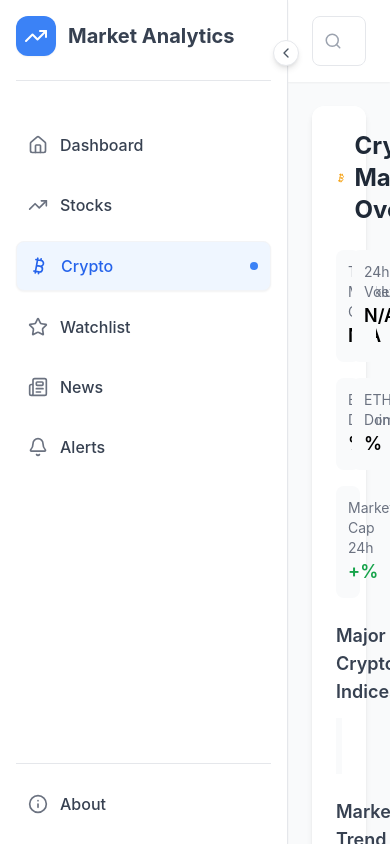
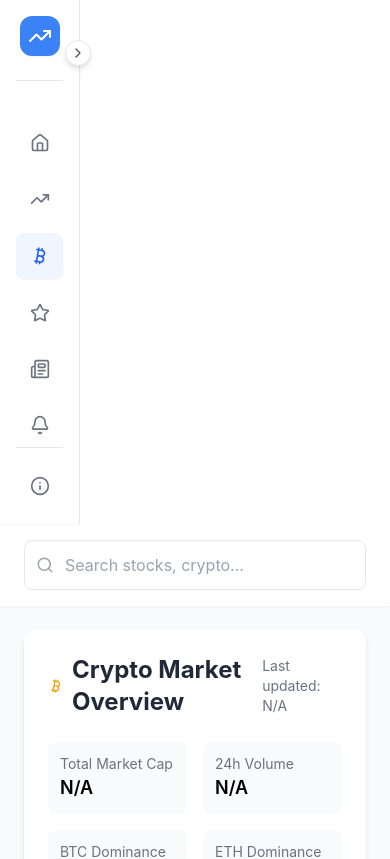
Before and after one commit to zaninifrancesco/market-analytics-dashboard-, a React (Create React App) app in the folder frontend/: page /crypto in a window 390 px wide. Shown: the top 859 px of the page. Built offline with nearby package versions, Linux system fonts and the light colour scheme.

Commit message:
Refactor layout and responsiveness in main components; update viewport settings in index.html

```diff
--- a/frontend/public/index.html
+++ b/frontend/public/index.html
@@ -3,7 +3,7 @@
   <head>
     <meta charset="utf-8" />
     <link rel="icon" href="" />
-    <meta name="viewport" content="width=device-width, initial-scale=1" />
+    <meta name="viewport" content="width=device-width, initial-scale=1.0, maximum-scale=1.0, user-scalable=0">
     <meta name="theme-color" content="#000000" />
     <meta
       name="description"
--- a/frontend/src/App.js
+++ b/frontend/src/App.js
@@ -18,10 +18,10 @@ function App() {
     <WatchlistProvider>
       <Router>
         <AlertChecker/>
-        <div className="flex">
+        <div className="flex flex-col md:flex-row min-h-screen"> {/* Modifica qui */}
           <Sidebar />
           <main className="flex-1 overflow-auto">
-        <Analytics/>
+            <Analytics/>
             <Routes>
               <Route path="/" element={<HomePage />} />
               <Route path="/stock/:symbol" element={<StockDetails />} />
--- a/frontend/src/components/Sidebar.js
+++ b/frontend/src/components/Sidebar.js
@@ -1,4 +1,4 @@
-import React, { useState } from "react";
+import React, { useState, useEffect } from "react";
 import { Link, useLocation } from "react-router-dom";
 import {
   HomeIcon,
@@ -19,12 +19,26 @@ import {
 } from "lucide-react";
 
 const Sidebar = () => {
-  const [collapsed, setCollapsed] = useState(false);
+  const [collapsed, setCollapsed] = useState(window.innerWidth < 768);
   const location = useLocation();
+
+  // Aggiungi listener per il resize
+  useEffect(() => {
+    const handleResize = () => {
+      setCollapsed(window.innerWidth < 768);
+    };
+    window.addEventListener('resize', handleResize);
+    return () => window.removeEventListener('resize', handleResize);
+  }, []);
 
   return (
     <aside
-      className={`${collapsed ? 'w-20' : 'w-72'} transition-all duration-300 h-screen bg-white border-r border-gray-200 text-gray-800 shadow-sm flex flex-col justify-between p-4 relative`}
+      className={`${
+        collapsed ? 'w-20' : 'w-72'
+      } transition-all duration-300 bg-white border-r border-gray-200
+      text-gray-800 shadow-sm flex-shrink-0
+      ${window.innerWidth < 768 ? 'h-auto' : 'h-screen'}
+      md:flex md:flex-col justify-between p-4 relative`}
     >
       {/* Toggle button */}
       <button
--- a/frontend/src/pages/HomePage.js
+++ b/frontend/src/pages/HomePage.js
@@ -6,11 +6,11 @@ import Header from "../components/Header";
 
 const HomePage = () => {
   return (
-    <div className="flex h-screen bg-gray-50">
+    <div className="flex flex-col min-h-screen bg-gray-50">
       <div className="flex-1 flex flex-col overflow-hidden">
         <Header showSearchBar={true} />
-        <main className="flex-1 grid grid-cols-3 gap-6 p-6 overflow-auto">
-          <div className="col-span-2 space-y-6">
+        <main className="flex-1 grid grid-cols-1 md:grid-cols-3 gap-6 p-4 md:p-6 overflow-auto">
+          <div className="col-span-1 md:col-span-2 space-y-6">
             <div className="bg-white rounded-xl shadow-md p-6">
               <h2 className="text-2xl font-bold text-gray-800 mb-4 border-b pb-3">
                 Stocks Market
```
